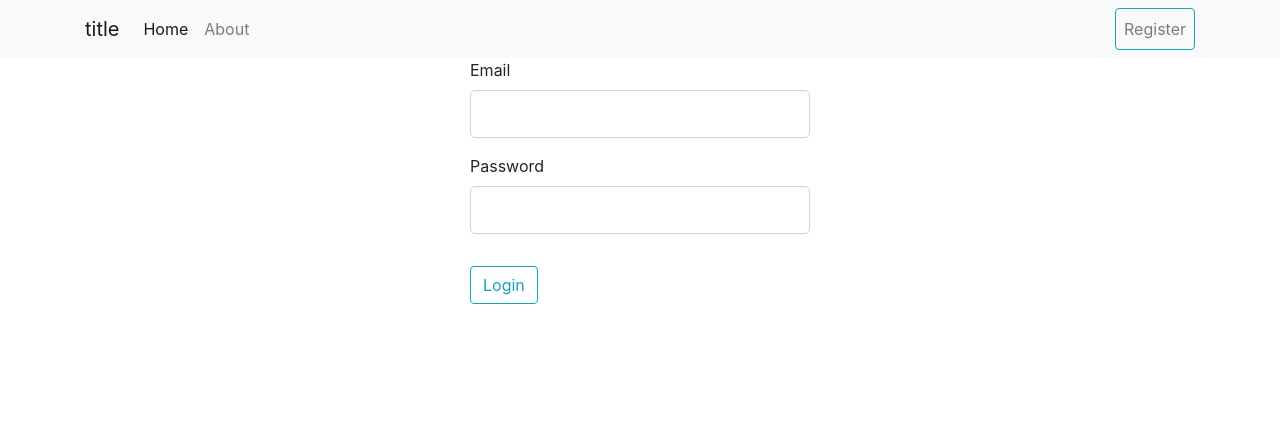
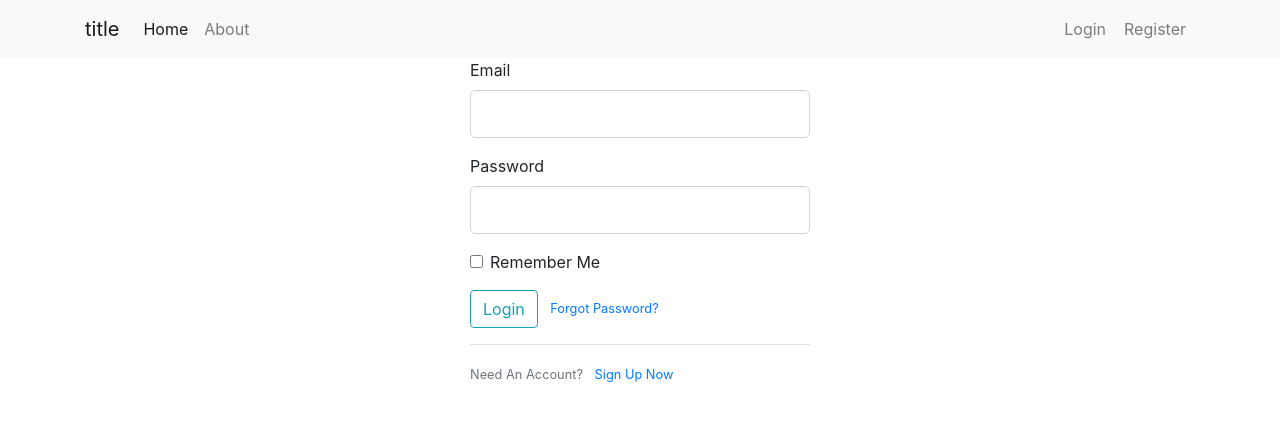
Before and after one commit to fdeboo/flogin-mongo, a Flask app: page /login in a window 1280 px wide. Shown: the top 421 px of the page. Run offline with Flask 2, Linux system fonts and the light colour scheme; some libraries are stand-ins or nearby versions.

Commit message:
login route set up and working

```diff
--- a/app/forms.py
+++ b/app/forms.py
@@ -7,7 +7,6 @@
 
 
 class RegistrationForm(FlaskForm):
-    name = StringField('Name', validators=[DataRequired(), Length(min=4, max=25)])
     username = StringField('Username', validators=[DataRequired(), Length(min=2, max=20)])
     email = StringField('Email', validators=[DataRequired(), Email()])
     password = PasswordField('Password', validators=[])
--- a/app/routes.py
+++ b/app/routes.py
@@ -1,6 +1,6 @@
 from flask import render_template, redirect, url_for, request, flash
-from werkzeug.security import generate_password_hash
-from flask_login import current_user
+from werkzeug.security import generate_password_hash, check_password_hash
+from flask_login import current_user, login_user
 from app.modules import User
 from app.forms import RegistrationForm, LoginForm
 from app import app, mongo
@@ -31,7 +31,18 @@ def register():
     return render_template('register.html', form=form)
 
 
-@app.route('/login')
+@app.route('/login', methods = ['GET', 'POST'])
 def login():
+    if current_user.is_authenticated:
+        return redirect(url_for('index'))
     form = LoginForm()
+    if form.validate_on_submit():
+        user = mongo.db.users.find_one({'email': form.email.data})
+        if user and check_password_hash(user['password'], form.password.data):
+            user_data = User(user['_id'], user['username'], user['email'], user['picture'])
+            login_user(user_data, remember=form.remember.data)
+            next_page = request.args.get('next')
+            return redirect(next_page) if next_page else redirect(url_for('index'))
+        else:
+            flash('Login Unsuccessful. Please check email and password', 'danger')
     return render_template('login.html', form=form)
--- a/app/templates/includes/_navbar.html
+++ b/app/templates/includes/_navbar.html
@@ -16,10 +16,15 @@
                 </li>
             </ul>
             <ul class="navbar-nav navbar-right">
-                <li class="nav-item">
-                    <a class="nav-link btn btn-outline-info" href="/register">Register<span
-                            class="sr-only">(current)</span></a>
-                </li>
+                {% if current_user.is_authenticated %}
+                <li class="nav-item"><a class="nav-link" href="/">Account<span class="sr-only">(current)</span></a></li>
+                <li class="nav-item"><a class="nav-link" href="/">Logout<span class="sr-only">(current)</span></a></li>
+                {% else: %}
+                <li class="nav-item"><a class="nav-link btn" href="/login">Login <span
+                            class="sr-only">(current)</span></a></li>
+                <li class="nav-item"><a class="nav-link btn" href="/register">Register <span
+                            class="sr-only">(current)</span></a></li>
+                {% endif %}
             </ul>
         </div>
     </div>
--- a/app/templates/login.html
+++ b/app/templates/login.html
@@ -33,12 +33,25 @@
                         {{ form.password(class="form-control form-control-lg", value="Password") }}
                         {% endif %}
                     </div>
+                    <div class="form-check">
+                        {{ form.remember(class="form-check-input") }}
+                        {{ form.remember.label(class="form-check-label") }}
+                    </div>
                 </fieldset>
                 <div class="form-group">
                     {{ form.submit(class="btn btn-outline-info") }}
+                    <small class="text-muted ml-2">
+                        <a href="/">Forgot Password?</a>
+                    </small>
                 </div>
             </form>
+            <div class="border-top pt-3">
+                <small class="text-muted">
+                    Need An Account? <a class="ml-2" href="{{ url_for('register') }}">Sign Up Now</a>
+                </small>
             </div>
         </div>
     </div>
+
+</div>
 {% endblock content %}
```
Also changed, not shown: app/templates/account.html (added), app/templates/dashboard.html (deleted). Lines whose indentation alone changed are shown as unchanged.
